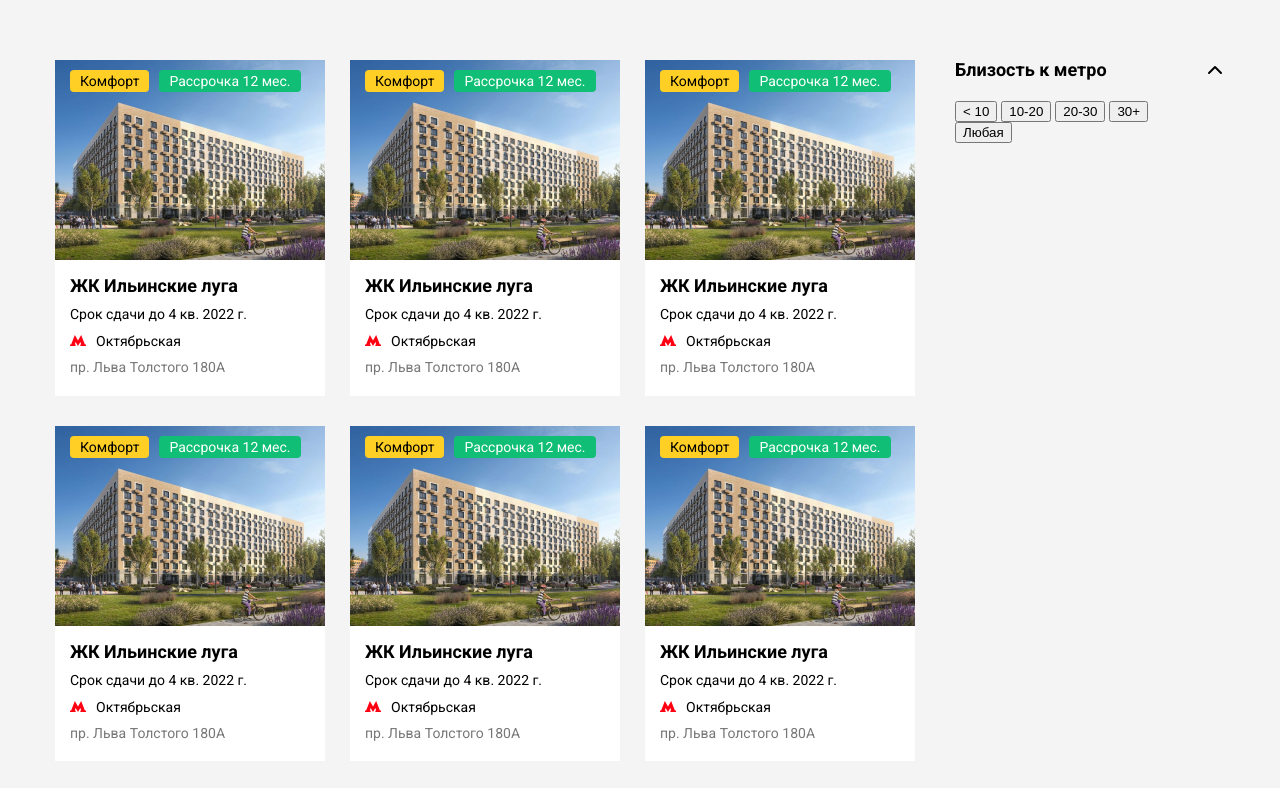
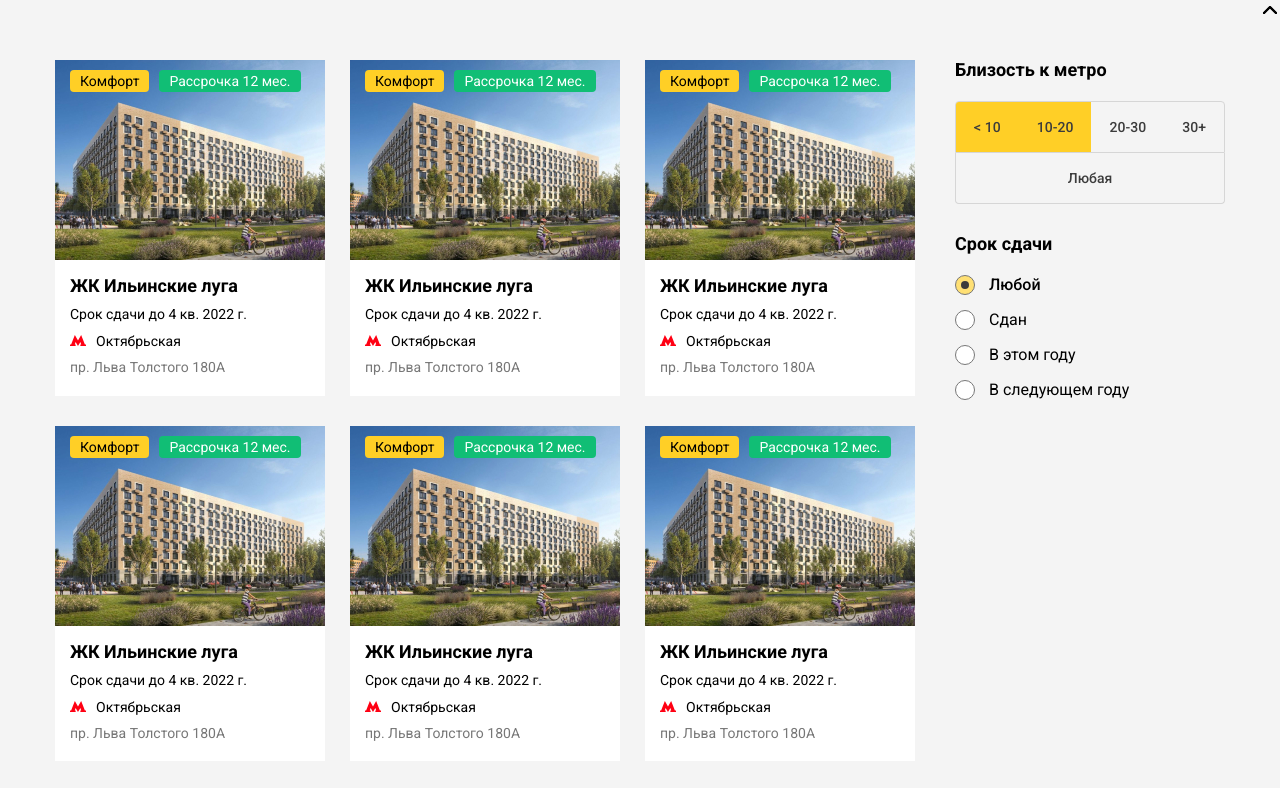
Before and after one commit to nikiul/test-project, a plain HTML site: page index.html in a window 1280 px wide. Shown: the top 788 px of the page. Drawn offline with Linux system fonts and the light colour scheme.

Commit message:
added location & term widget

```diff
--- a/css/main.css
+++ b/css/main.css
@@ -166,8 +166,8 @@ a.card-link:hover {
 
 /* -------- sidebar -------- */
 
-.widget {
-    position: relative;
+.widget + .widget {
+    margin-top: 30px;
 }
 
 .widget__title {
@@ -192,5 +192,122 @@ a.card-link:hover {
 }
 
 .widget__body {
+}
+
+/* --------- locations button group ----------- */
+
+.location {
 
 }
+
+.location__row {
+    display: flex;
+}
+
+.location__row:first-child {
+    border-radius: 4px 4px 0 0;
+    overflow: hidden;
+    border: 0.5px solid #d6d6d6
+}
+
+.location__row:last-child {
+    border-radius: 0 0 4px 4px;
+    overflow: hidden;
+    border: 1px solid #d6d6d6;
+    border-top: none;
+}
+
+.location__btn {
+    flex-grow: 1;
+    font-family: inherit;
+    height: 50px;
+    padding: 0 15px;
+    background-color: transparent;
+    border: none;
+    text-align: center;
+    font-style: normal;
+    font-weight: 500;
+    font-size: 14px;
+    line-height: 50px;
+    color: #3C3C3C;
+    cursor: pointer;
+    transition: background-color 0.2s ease-in;
+}
+
+.location__btn:hover {
+    background-color: #fff0bb;
+}
+
+.location__checkbox {
+    width: 1px;
+    height: 1px;
+    position: absolute;
+    opacity: 0;
+    appearance: none;
+}
+
+.location__checkbox:checked + .location__btn {
+    background-color: #FFCF26;
+}
+
+.location__checkbox:checked + .location__btn:hover {
+    background-color: #e0b000;
+}
+
+/* ------- radio ------ */
+
+.radio {
+    display: block;
+    cursor: pointer;
+}
+
+.radio + .radio {
+    margin-top: 15px;
+}
+
+.radio__real {
+    width: 1px;
+    height: 1px;
+    position: absolute;
+    opacity: 0;
+    appearance: none;
+}
+
+.radio__fake {
+    position: relative;
+    display: inline-block;
+    vertical-align: bottom;
+    margin-right: 10px;
+    width: 20px;
+    height: 20px;
+    border-radius: 50%;
+    background-color: #fff;
+    border: 1px solid #777;
+}
+
+.radio__real:checked + .radio__fake {
+    background-color: #ffe074;
+}
+
+.radio__real:checked + .radio__fake::before {
+    position: absolute;
+    top: 50%;
+    left: 50%;
+    content: "";
+    border-radius: 50%;
+    width: 8px;
+    height: 8px;
+    background: #3C3C3C;
+    transform: translate(-50%,-50%);
+}
+
+.radio__real:checked ~ .radio__title {
+    font-weight: 500;
+}
+
+.radio__title {
+    font-weight: 400;
+    font-size: 16px;
+    line-height: 1.18;
+    color: #000;
+}
--- a/index.html
+++ b/index.html
@@ -197,17 +197,62 @@
                         Близость к метро
                     </div>
                     <div class="widget__body">
+                        <!-- location -->
                         <div class="location">
                             <div class="location__row">
-                                <button class="location__btn">< 10</button>
-                                <button class="location__btn">10-20</button>
-                                <button class="location__btn">20-30</button>
-                                <button class="location__btn">30+</batton>
+                                <input type="checkbox" id="location-01" checked class="location__checkbox">
+                                <label class="location__btn location__btn--active" for="location-01">&lt; 10</label>
+
+                                <input type="checkbox" id="location-02" checked class="location__checkbox">
+                                <label class="location__btn location__btn--active" for="location-02">10-20</label>
+
+                                <input type="checkbox" id="location-03" class="location__checkbox">
+                                <label class="location__btn" for="location-03">20-30</label>
+
+                                <input type="checkbox" id="location-04" class="location__checkbox">
+                                <label class="location__btn" for="location-04">30+</label>
                             </div>
                             <div class="location__row">
-                                <button class="location__btn">Любая</button>
+                                <input type="checkbox" id="location-05" class="location__checkbox">
+                                <label class="location__btn" for="location-05">Любая</label>
                             </div>
                         </div>
+                        <!-- // location -->
+                    </div>
+                </div>
+                <!-- // widget -->
+
+                <!-- widget -->
+                <div class="widget">
+                    <div class="widget__title">
+                        Срок сдачи
+                    </div>
+                    <div class="widget__body">
+
+                        <label class="radio">
+                            <input type="radio" class="radio__real" name="term" checked>
+                            <span class="radio__fake"></span>
+                            <span class="radio__title">Любой</span>
+                        </label>
+
+                        <label class="radio">
+                            <input type="radio" class="radio__real" name="term">
+                            <span class="radio__fake"></span>
+                            <span class="radio__title">Сдан</span>
+                        </label>
+
+                        <label class="radio">
+                            <input type="radio" class="radio__real" name="term">
+                            <span class="radio__fake"></span>
+                            <span class="radio__title">В этом году</span>
+                        </label>
+
+                        <label class="radio">
+                            <input type="radio" class="radio__real" name="term">
+                            <span class="radio__fake"></span>
+                            <span class="radio__title">В следующем году</span>
+                        </label>
+
                     </div>
                 </div>
                 <!-- // widget -->
```
